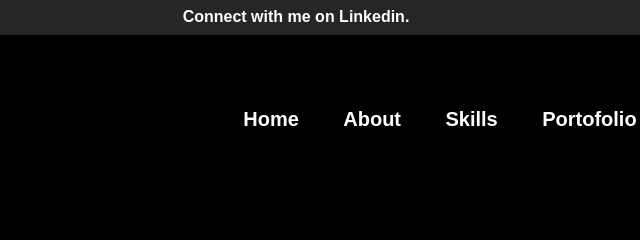
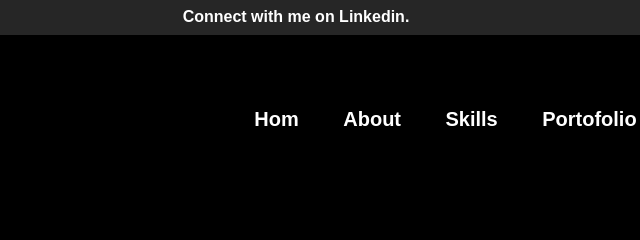
Before and after one commit to ayazzafar-com/ayazzafar.com, a website: page ayazzafar.com/index.html in a window 1280 px wide. Shown: the top 240 px of the page, 332-972 px from the left. Drawn offline with nearby package versions, Linux system fonts and the light colour scheme; a web font is replaced by a local one.

Commit message:
Update index.html

```diff
--- a/ayazzafar.com/index.html
+++ b/ayazzafar.com/index.html
@@ -74,7 +74,7 @@ height="0" width="0" style="display:none;visibility:hidden"></iframe></noscript>
         <nav>
             <a href="#header"><img src="https://ayazzafar.com/images/logo.jpg" class="logo" alt="logo"></a>
             <ul id="sidemenu">
-                <li><a href="#header">Home</a></li>
+                <li><a href="#header">Hom</a></li>
                 <li><a href="#about">About</a></li>
                 <li><a href="#skills">Skills</a></li>
                 <li><a href="#portofolio">Portofolio</a></li>
```
